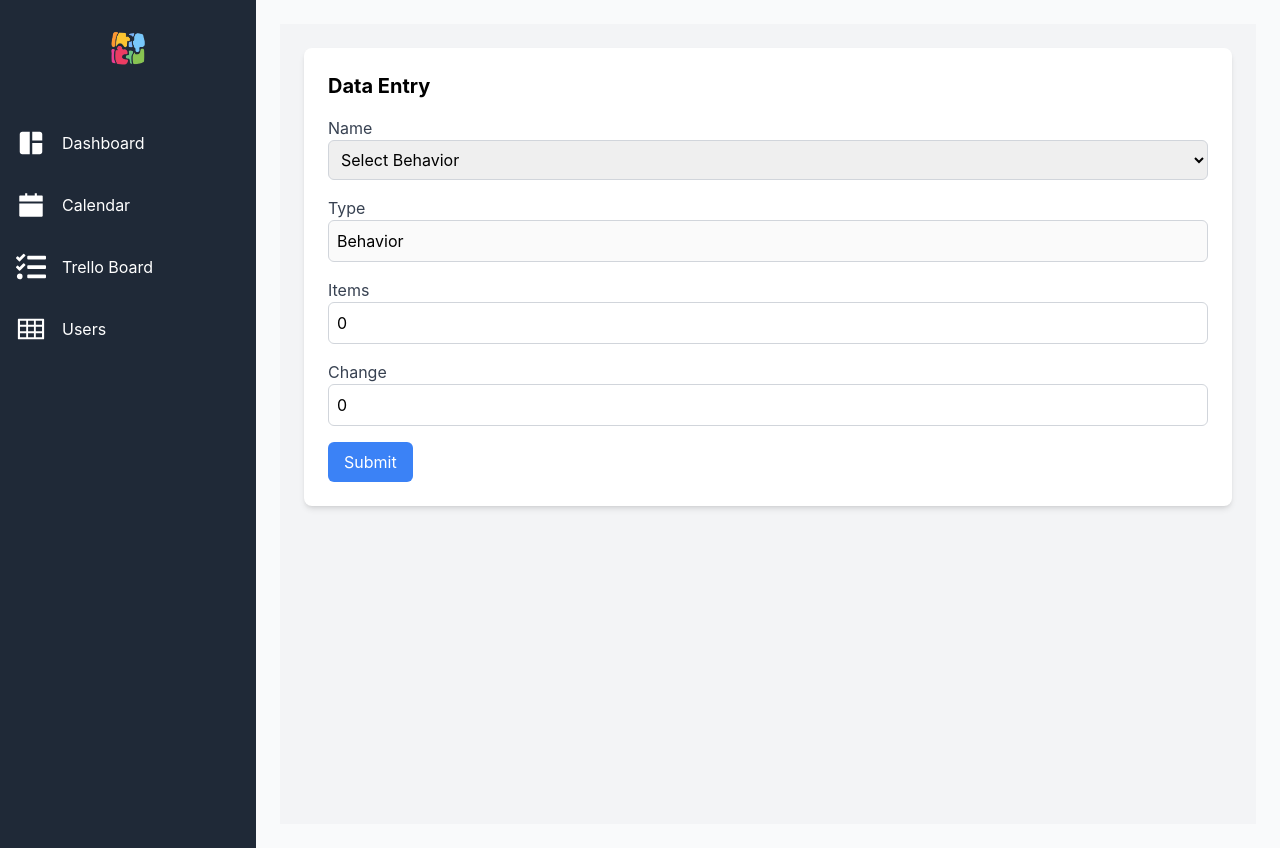
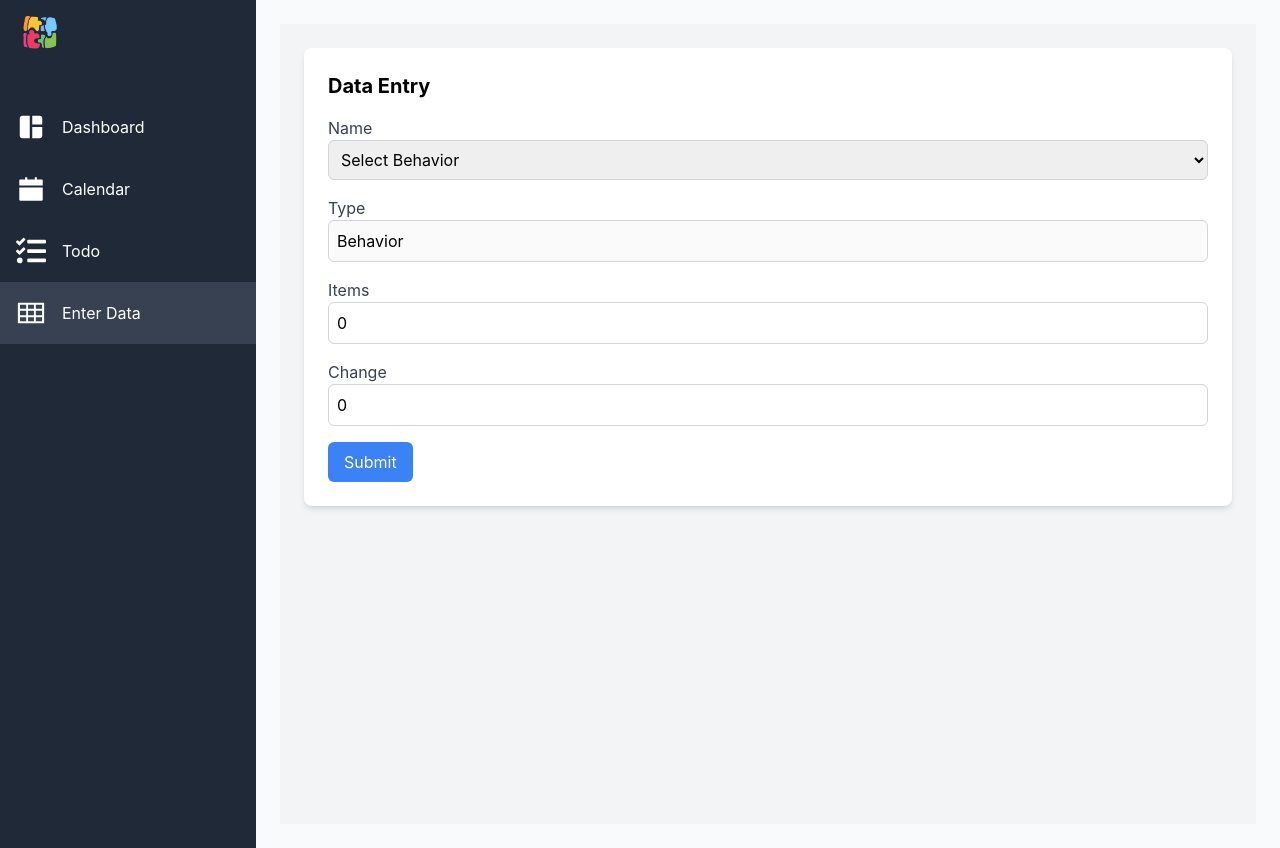
Before and after one commit to arivvid27/unpuzzl, a React (Create React App) app: page /dataentry in a window 1280 px wide. Built offline with nearby package versions, Linux system fonts and the light colour scheme; no server answers.

Commit message:
Deployment Proto 1

```diff
--- a/src/components/Sidebar/Sidebar.jsx
+++ b/src/components/Sidebar/Sidebar.jsx
@@ -7,8 +7,9 @@ import logo from '../../logotrans.png';
 const Sidebar = () => {
   return (
     <div className="w-64 bg-gray-800 text-white min-h-screen flex flex-col">
-      <img src={logo} alt="logo" className="h-16 mx-auto mt-4" />
-
+        <NavLink to="/">
+          <img src={logo} alt="Your App Logo" className="h-16 cursor-pointer" />
+        </NavLink>
       <div className="flex-grow">
         <nav className="mt-8">
           <NavLink
@@ -38,21 +39,21 @@ const Sidebar = () => {
             className={({ isActive }) =>
               `flex items-center p-4 ${isActive ? 'bg-gray-700' : 'hover:bg-gray-700'}`
             }
-            title="Trello Board"
+            title="Todo"
           >
             <FaTasks size={30} />
-            <span className="ml-4">Trello Board</span>
+            <span className="ml-4">Todo</span>
           </NavLink>
 
           <NavLink
-            to="/users"
+            to="/dataentry"
             className={({ isActive }) =>
               `flex items-center p-4 ${isActive ? 'bg-gray-700' : 'hover:bg-gray-700'}`
             }
-            title="Users"
+            title="Enter Data"
           >
             <AiOutlineTable size={30} />
-            <span className="ml-4">Users</span>
+            <span className="ml-4">Enter Data</span>
           </NavLink>
         </nav>
       </div>
```
Also changed, not shown: 11 other files (tests, documents, lock files or other folders).
